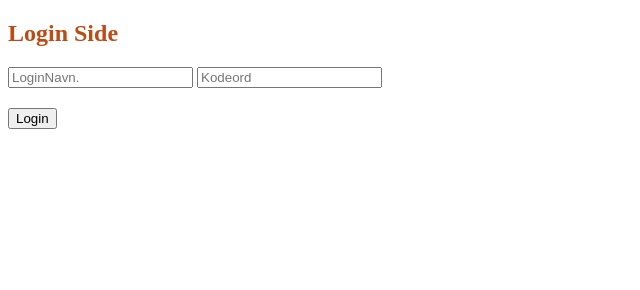
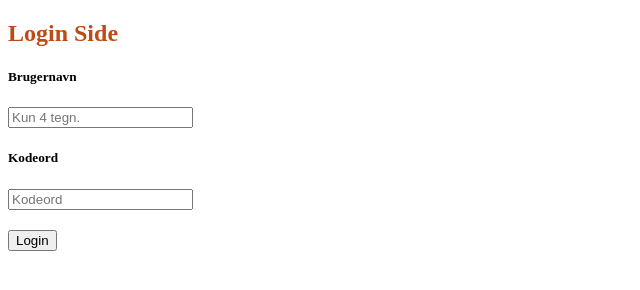
Before and after one commit to AndersSkovNielsen/LightManagement, a website built with webpack: page TypeScriptLMS/src/LoginSide.htm in a window 1280 px wide. Shown: the whole page, without its empty margins (0-640 px from the left). Built offline with nearby package versions, Linux system fonts and the light colour scheme; no server answers.

Commit message:
Login ryd op

```diff
--- a/TypeScriptLMS/src/LoginSide.htm
+++ b/TypeScriptLMS/src/LoginSide.htm
@@ -9,15 +9,23 @@
 <body>
 
  <h2>Login Side</h2>
+ <div></div>
+ <h5>Brugernavn</h5>
 <div>
-  <input type="text" placeholder= "LoginNavn." id="LoginNavn">
+  <input type="text" placeholder= "Kun 4 tegn." id="LoginNavn">
+</div>
+<h5>Kodeord</h5>
+<div>
   <input type="text" placeholder="Kodeord" id="LoginKodeord">
 </div>
 <div>
   <h2></h2>
 </div>
+<div>
+  <h3></h3>
+    <h3></h3> <button id="Index">Login</button>
+</div>
 
- <button id="Index">Login</button>
 
   <script src="bundle.js"></script>
 
--- a/TypeScriptLMS/src/js/Login.ts
+++ b/TypeScriptLMS/src/js/Login.ts
@@ -9,9 +9,6 @@ let elementById: HTMLDivElement = <HTMLDivElement>document.getElementById("conte
 let LoginNavn: HTMLInputElement = <HTMLInputElement>document.getElementById("LoginNavn");
 let Kodeord: HTMLInputElement = <HTMLInputElement>document.getElementById("LoginKodeord");
 
-//let Bruger: string = "";
-//let Login: string = "";
-
 interface IPost {
 
     id: number;
@@ -20,11 +17,9 @@ interface IPost {
     sensor: null;
 }
 
-let list: object[] = [];
-//Dette array, eller dets objecter, kan ikke indlæses. "Brugernavn" er undefined.
-//let result: IPost[] = new Array(30);
+//skaber en tom liste, dette var tidligere et array med 30 objecter.
 let result: IPost[] = [];
-
+//Skaber en række af objecter der sættes ind i "result" listen.
 function AxiosData (response:AxiosResponse):void
 {
     console.log("axios data")
@@ -32,6 +27,8 @@ function AxiosData (response:AxiosResponse):void
     result = response.data;
 
 }
+//Nedenunder er der den tidligere version af "AxiosData", som skulle lægge objecter fra resten over i "result" listen.
+///////////
 //function AxiosData (response:AxiosResponse):void
 //{
 //    let i:number=0;
@@ -46,11 +43,11 @@ function AxiosData (response:AxiosResponse):void
 //        }
 //    });
 //}
+///////////
 
 
 
-
-
+//starter axios funktionen og tildeler den REST-objecterne.
  axios.get(uri).then(AxiosData).catch()
  axios.get(uri).then(function(response:AxiosResponse):void{})
 
@@ -58,24 +55,22 @@ function AxiosData (response:AxiosResponse):void
 
 
 
-
+//Function der bliver kladt, efter boolen er blevet bestemt i "Sammenlign" function.
+//skaber en alert, hvis boolen "sammenlign" viser sig at være "false".
  function HovedmenuKnap(): void
  {
-     console.log("ebbes output:");
-     console.log(JSON.stringify(result));
+     console.log("Hovedmenu Funktion");
     sammenlign();
 
     console.log("bool er:" + Sammenlign)
      if(Sammenlign == true)
     {
-        console.log("Hovedmenu side er kaldt")
         window.location.href = "index.htm";
     }
     else{
         alert("Forkert brugernavn eller kodeord.");
     }
-
-}
+ }
 
 
 
@@ -89,13 +84,8 @@ function AxiosData (response:AxiosResponse):void
     //En function som sammenligner den nuværende bruger, som bliver ændret til det der skrives ind på siden.
     function sammenlign(): void
     {
-
         console.log(result.length)
         console.log("sammenlign function begyndt")
-        //Uncaught TypeError: Cannot read property 'brugernavn' of undefined
-        console.log(result[2].brugernavn.toString())
-
-
         for(let id = 0; id<result.length;id++)
         {
             console.log(String(result[1]))
@@ -107,17 +97,8 @@ function AxiosData (response:AxiosResponse):void
                     Sammenlign = true;
                     stop();
                 }
-
             }
-           //if(Login == Bruger)
-           //{
-           //    console.log(Login + Bruger)
-           //    Sammenlign = true;
-           //}
-           //
         }
-
-
     }
     //skaber button element der føre tilbage til index siden
     let MenuButton:HTMLButtonElement=<HTMLButtonElement> document.getElementById("Index");
@@ -131,7 +112,7 @@ function AxiosData (response:AxiosResponse):void
 
 
 
-
+//-------------------------------------------------
 //ikke god kode
 
    // function ÆndreBruger(): string
```
